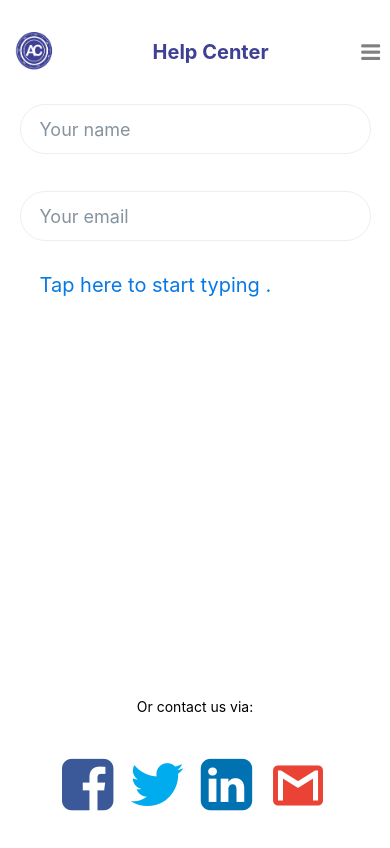
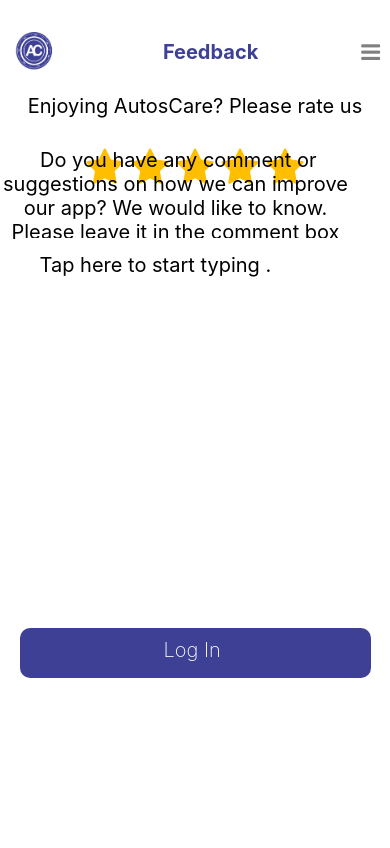
Before and after one commit to Oyishoma/autoscare-provider, a React Native app: screen /Feedback in a window 390 px wide. Built offline with nearby package versions, Linux system fonts and the light colour scheme.

Commit message:
Feedback screen

```diff
--- a/App.js
+++ b/App.js
@@ -6,15 +6,17 @@
 import Homescreen from './screens/Homescreen';
 import Profile from './screens/Profile';
 import Help from './screens/Help';
+import Feedback from './screens/Feedback';
 
 export default function App() {
   return (
     //<Profile/>
-    <Help/>
+    //<Help/>
       //<Homescreen/>
       //<ServiceRegisration/>
       //<Navigation/>
       //<Login/>
+    <Feedback/>
 
   );
 }
--- /dev/null
+++ b/screens/Feedback.js
@@ -0,0 +1,91 @@
+import { StyleSheet, Text, View, TextInput } from 'react-native'
+import React from 'react'
+import Header from '../components/Header'
+import { FontAwesome } from '@expo/vector-icons'
+import Submit from '../components/Submit'
+
+const Feedback = () => {
+  return (
+    <View>
+       <Header screenTitle = 'Feedback' />
+
+       <View>
+         <Text style = {styles.ratingsText}>Enjoying AutosCare? Please rate us</Text>
+       </View>
+
+       <View style = {styles.ratingsContainer}>
+              <FontAwesome name="star" size={40} color="#FFBF00" />
+              <Text> {' '}</Text>
+              <FontAwesome name="star" size={40} color="#FFBF00" />
+              <Text> {' '}</Text>
+              <FontAwesome name="star" size={40} color="#FFBF00" />
+              <Text> {' '}</Text>
+              <FontAwesome name="star" size={40} color="#FFBF00" />
+              <Text> {' '}</Text>
+              <FontAwesome name="star" size={40} color="#FFBF00" />
+       </View>
+
+        <View style = {styles.ratingsContainer}>
+          <Text style = {styles.ratingsText}> Do you have any comment or suggestions on how we can improve our app? We would like to know.
+            Please leave it in the comment box below.
+          </Text>
+        </View>
+
+        <View style = {styles.feedbackContainer}>
+          <TextInput
+            multiline
+            placeholder = 'Tap here to start typing .'
+            style ={[styles.comment]}
+          />
+        </View>
+
+        <View style = {styles.submitBtn}>
+          <Submit title = 'Log In' color = '#3e4095'/>
+        </View>
+
+
+    </View>
+  )
+}
+
+export default Feedback
+
+const styles = StyleSheet.create({
+    ratingsText: {
+        fontSize: 20,
+        width: '90%',
+        textAlign: 'center',
+        alignItems: 'center',
+        alignSelf: 'center'
+
+    },
+    ratingsContainer: {
+        flex: 0,
+        flexDirection: 'row',
+        marginTop: 30,
+        marginBottom: 30,
+        alignSelf: 'center'
+      },
+      feedbackContainer: {
+        paddingTop: 5,
+        alignItems: 'center',
+        alignSelf: 'center',
+        width: '90%',
+        elevation: 5,
+        backgroundColor: 'white',
+        height: 350,
+      },
+      comment: {
+        paddingTop: 10,
+        width: '90%',
+        color:'#000',
+        fontWeight: 'normal',
+        fontSize: 20,
+        marginLeft: 5,
+      },
+
+      submitBtn: {
+        marginTop: 30,
+        alignItems: 'center'
+      }
+})
--- a/screens/Help.js
+++ b/screens/Help.js
@@ -3,6 +3,7 @@
 import Header from '../components/Header'
 import Inputs from '../components/Inputs'
 import Account from '../components/Account'
+import Submit from '../components/Submit'
 import { FontAwesome } from '@expo/vector-icons'
 import { MaterialCommunityIcons } from '@expo/vector-icons';
 //import { Input } from 'react-native-elements'
@@ -27,9 +28,13 @@
           />
         </View>
 
+        <View style = {styles.submitBtn}>
+          <Submit title = 'Log In' color = '#3e4095'/>
+        </View>
+
         <View>
           <View style = {styles.contactvia}><Text>Or contact us via:</Text></View>
-          <View style = {{flexDirection: 'row', marginTop: 40}}>
+          <View style = {{flexDirection: 'row', marginTop: 20}}>
 
           <FontAwesome name="facebook-square" size={60} color="#3b5998" />
           <Text> {' '}</Text><Text> {' '}</Text>
@@ -39,6 +44,8 @@
           <Text> {' '}</Text><Text> {' '}</Text>
           <MaterialCommunityIcons name="gmail" size={60} color="#ea4335" />
         </View>
+
+
         </View>
     </View>
     </View>
@@ -58,19 +65,26 @@
     width: '90%',
     elevation: 5,
     backgroundColor: 'white',
-    height: 400,
+    height: 350,
     //margin: 10
   },
   comment: {
+    paddingTop: 10,
     width: '90%',
     color:'#0779e4',
     fontWeight: 'normal',
     fontSize: 20,
     marginLeft: 5,
   },
+  submitBtn: {
+    width: '100%',
+    marginTop: 30,
+    alignItems: 'center'
+  },
   contactvia: {
     fontSize: 20,
-    marginTop: 30,
+    marginTop: 20,
     alignItems: 'center'
-  }
+  },
+
 })
```
